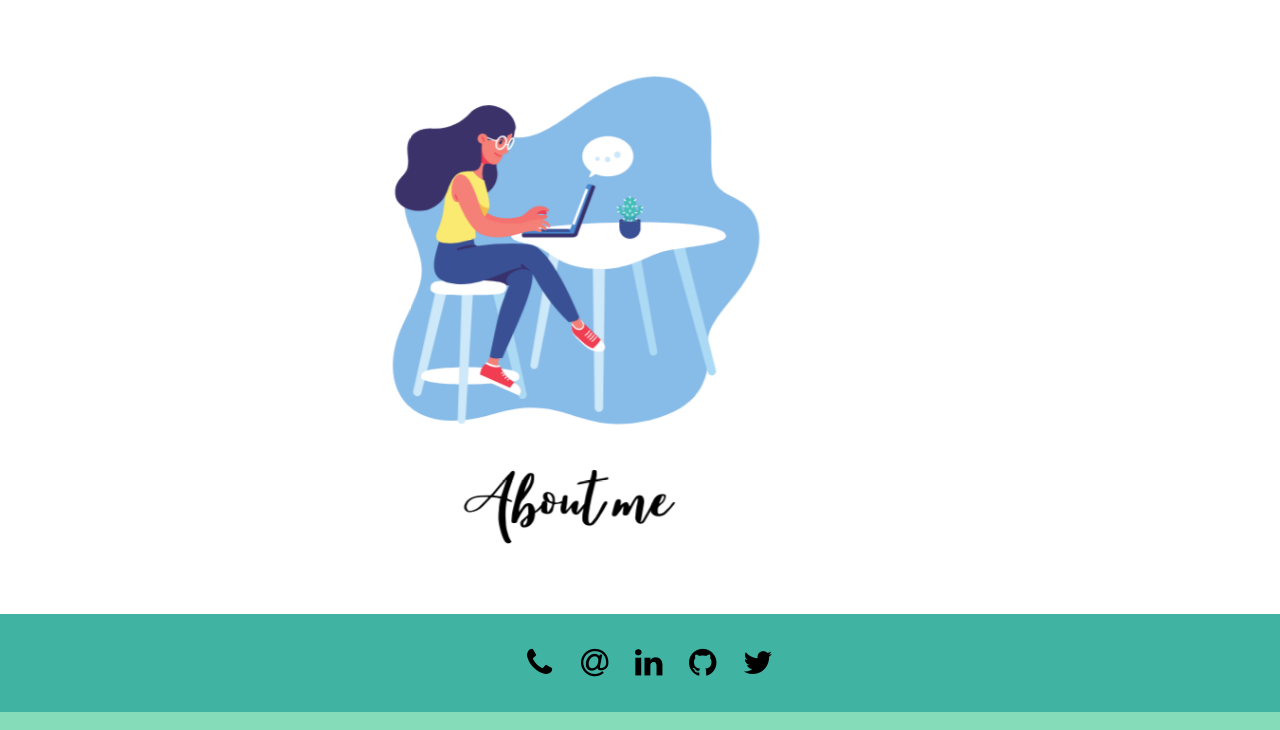
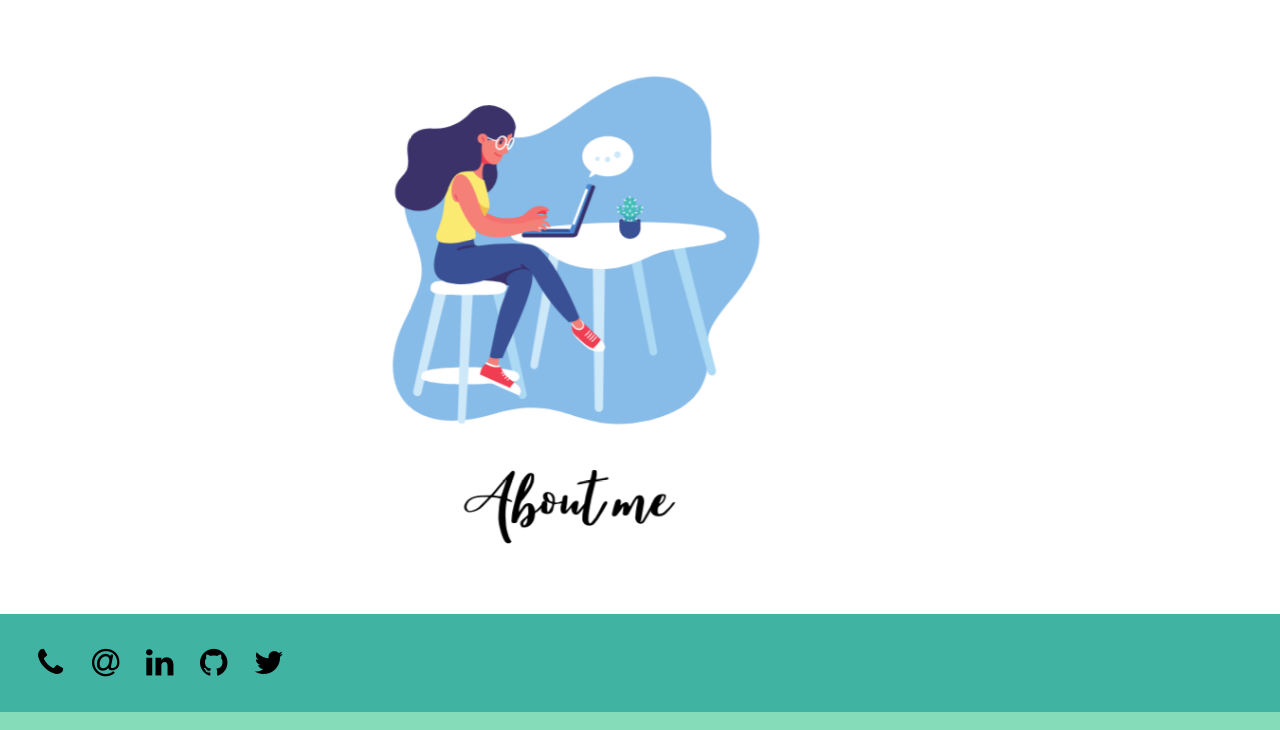
Before and after one commit to SahithiSiripuram/NewPortfolio, a website: page frontend/blogs.html in a window 1280 px wide. Shown: the part 70-800 px from the top of the page. Drawn offline with nearby package versions, Linux system fonts and the light colour scheme; a web font is replaced by a local one.

Commit message:
Update blogs.html

```diff
--- a/frontend/blogs.html
+++ b/frontend/blogs.html
@@ -61,7 +61,7 @@
             </a>
           </div>
           <nav class="navbar navbar-expand-sm navbar-light" style="background-color:#41b3a3;">
-              <div class="collapse navbar-collapse" id="navbarNav">
+              <div id="navbarNav">
                   <ul class="navbar-nav contact">
                     <li>
                         <a href="tel:+91 9704909222" class="fa fa-phone fa-2x"></a>
```
